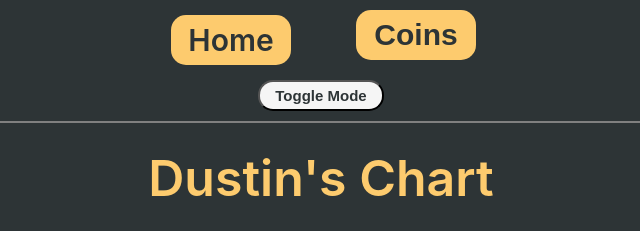
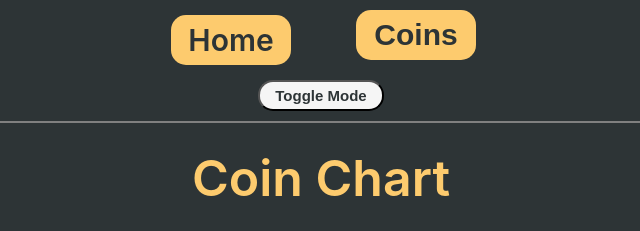
Before and after one commit to DUSTINRYOO/react-masterclass_ts, a React (Create React App) app: page / in a window 1280 px wide. Shown: the top 231 px of the page, without its empty margins (319-959 px from the left). Built offline with nearby package versions, Linux system fonts and the light colour scheme.

Commit message:
Update Home.tsx

```diff
--- a/src/Screen/Home.tsx
+++ b/src/Screen/Home.tsx
@@ -26,7 +26,7 @@ function Home() {
       <Helmet>
         <title>Home</title>
       </Helmet>
-      <Title>Dustin's Chart</Title>
+      <Title>Coin Chart</Title>
       <Img src="https://images.unsplash.com/photo-1622630998477-20aa696ecb05?ixlib=rb-4.0.3&ixid=MnwxMjA3fDB8MHxwaG90by1wYWdlfHx8fGVufDB8fHx8&auto=format&fit=crop&w=3346&q=80" />
     </Main>
   );
```
